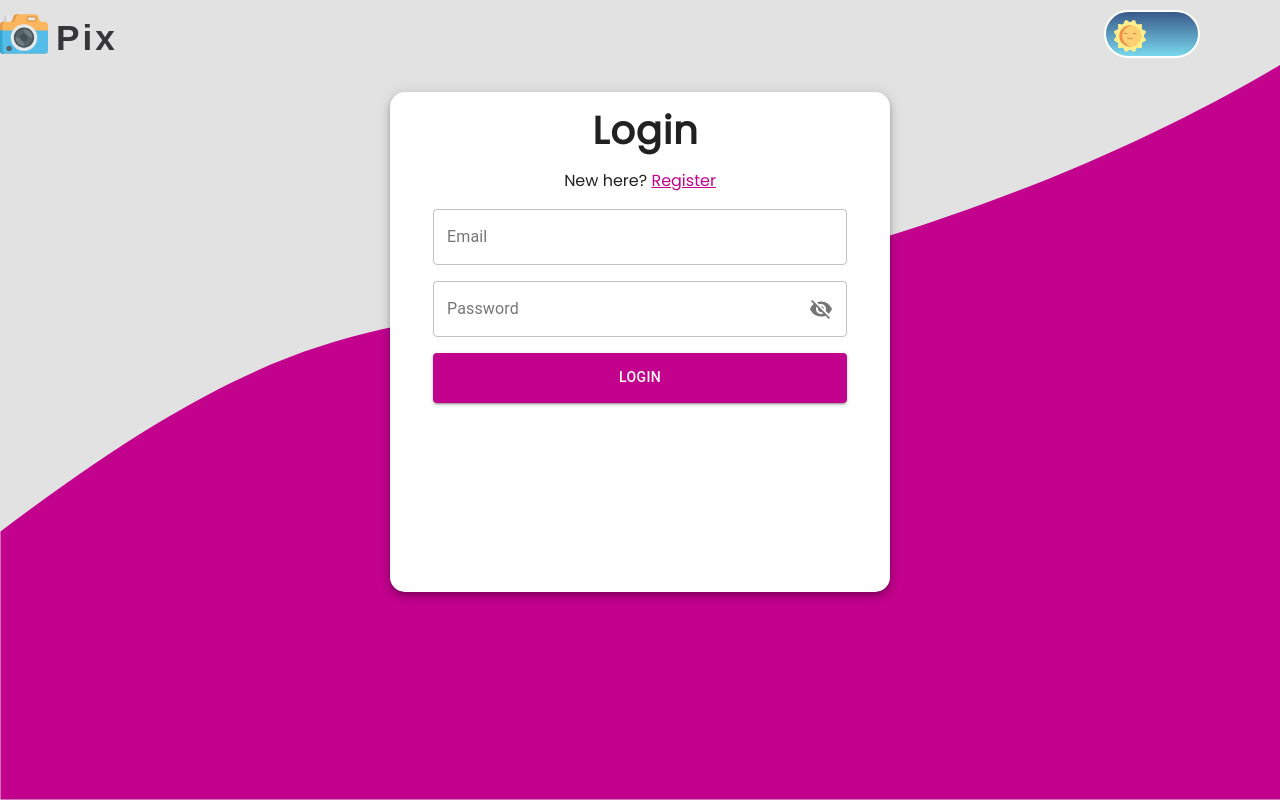
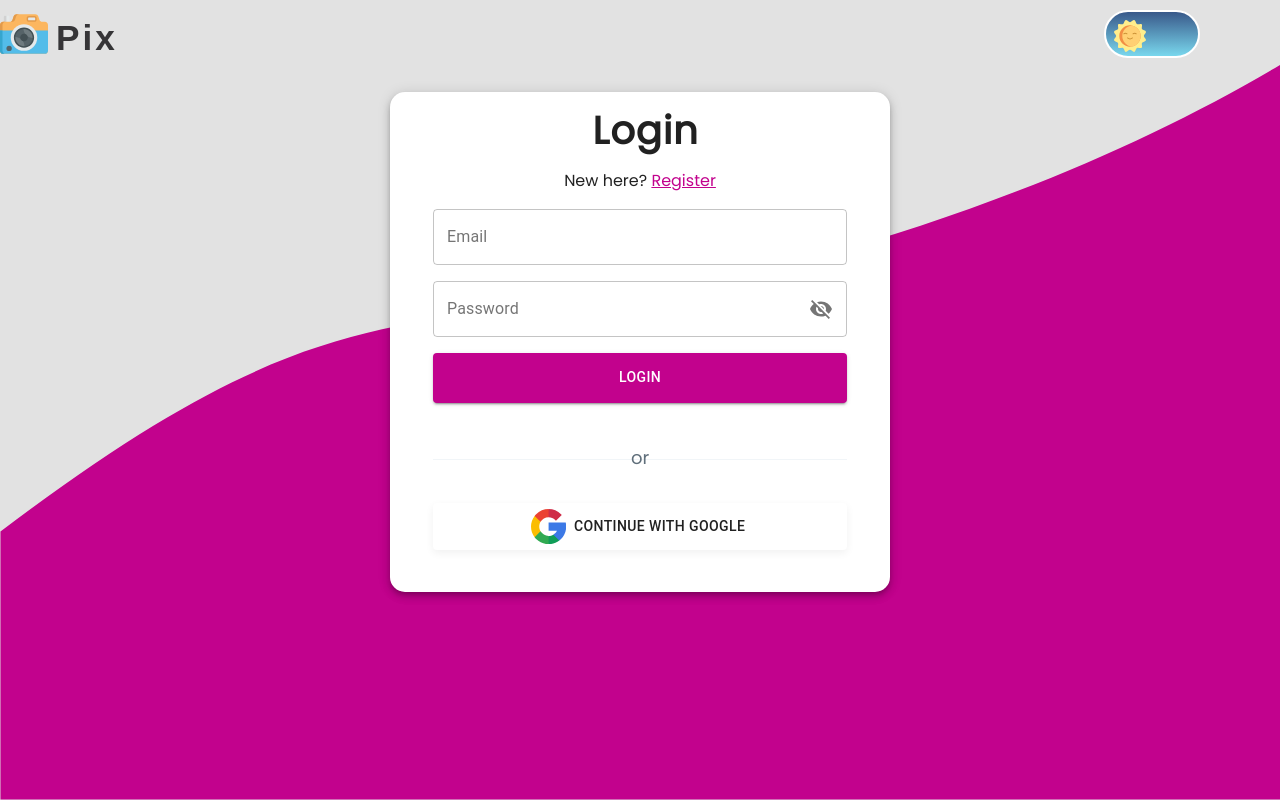
Before and after one commit to aniketbiswas21/Pix, a React (Create React App) app in the folder client/: page / in a window 1280 px wide. Built offline with nearby package versions, Linux system fonts and the light colour scheme; the HTML template or start-up script is replaced by a standard one; a web font is replaced by a local one.

Commit message:
added more stuff in login page

```diff
--- a/client/src/components/LoginCard/LoginCard.styles.tsx
+++ b/client/src/components/LoginCard/LoginCard.styles.tsx
@@ -34,6 +34,31 @@ export const LoginButton = styled(Button)`
   height: 50px;
 `;
 
-export const Border = styled.div`
-  border: 0 solid #dae1e7;
+export const BorderContainer = styled(Grid)`
+  position: relative;
+  margin-bottom: 1rem !important;
+  margin-top: 2.5rem !important;
 `;
+
+export const Border = styled.span`
+  width: 100%;
+  height: 1px;
+  background-color: #f1f5f8;
+`;
+
+export const BorderText = styled.span`
+  margin-top: -1rem;
+  font-size: 1.125rem;
+  color: #606f7b;
+`;
+
+export const GoogleButton = styled(Button)`
+  box-shadow: 0 3px 8px 0 rgba(0, 0, 0, 0.06) !important;
+  background-color: #ffffff !important;
+
+  svg {
+    width: 2.2rem;
+    height: auto;
+    object-fit: contain;
+  }
+`;
--- a/client/src/components/LoginCard/LoginCard.tsx
+++ b/client/src/components/LoginCard/LoginCard.tsx
@@ -8,13 +8,18 @@ import {
   OutlinedInput,
 } from "@material-ui/core";
 import {
+  Border,
   Flex,
   LoginButton,
   LoginCardBox,
   TextContainer,
+  BorderContainer,
+  BorderText,
+  GoogleButton,
 } from "./LoginCard.styles";
 import { Link } from "react-router-dom";
 import { Visibility, VisibilityOff } from "@material-ui/icons";
+import { ReactComponent as GoogleIcon } from "../../assets/google.svg";
 
 const LoginCard: React.FC = () => {
   const [showPassword, setShowPassword] = useState<boolean>(false);
@@ -86,8 +91,18 @@ const LoginCard: React.FC = () => {
               Login
             </LoginButton>
           </Grid>
-          <Grid container>
-            <div></div>
+          <BorderContainer container item xs={10} justify="center">
+            <Border />
+            <BorderText>or</BorderText>
+          </BorderContainer>
+          <Grid item container xs={10}>
+            <GoogleButton
+              variant="contained"
+              fullWidth
+              startIcon={<GoogleIcon />}
+            >
+              Continue with Google
+            </GoogleButton>
           </Grid>
         </Grid>
       </LoginCardBox>
--- a/client/src/theme/theme.tsx
+++ b/client/src/theme/theme.tsx
@@ -1,5 +1,3 @@
-import { string } from "joi";
-
 interface theme {
   body: string;
   text: string;
```
Also changed, not shown: client/src/assets/google.svg (added).
